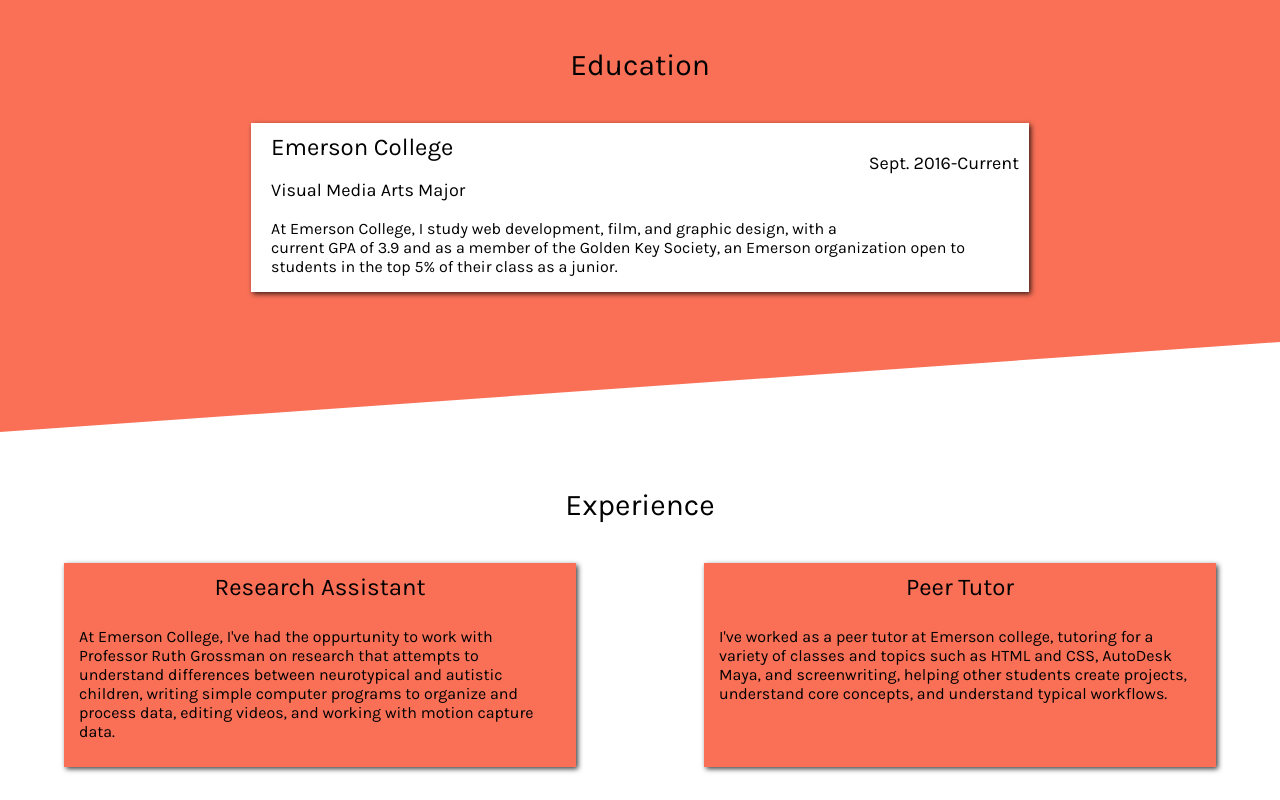
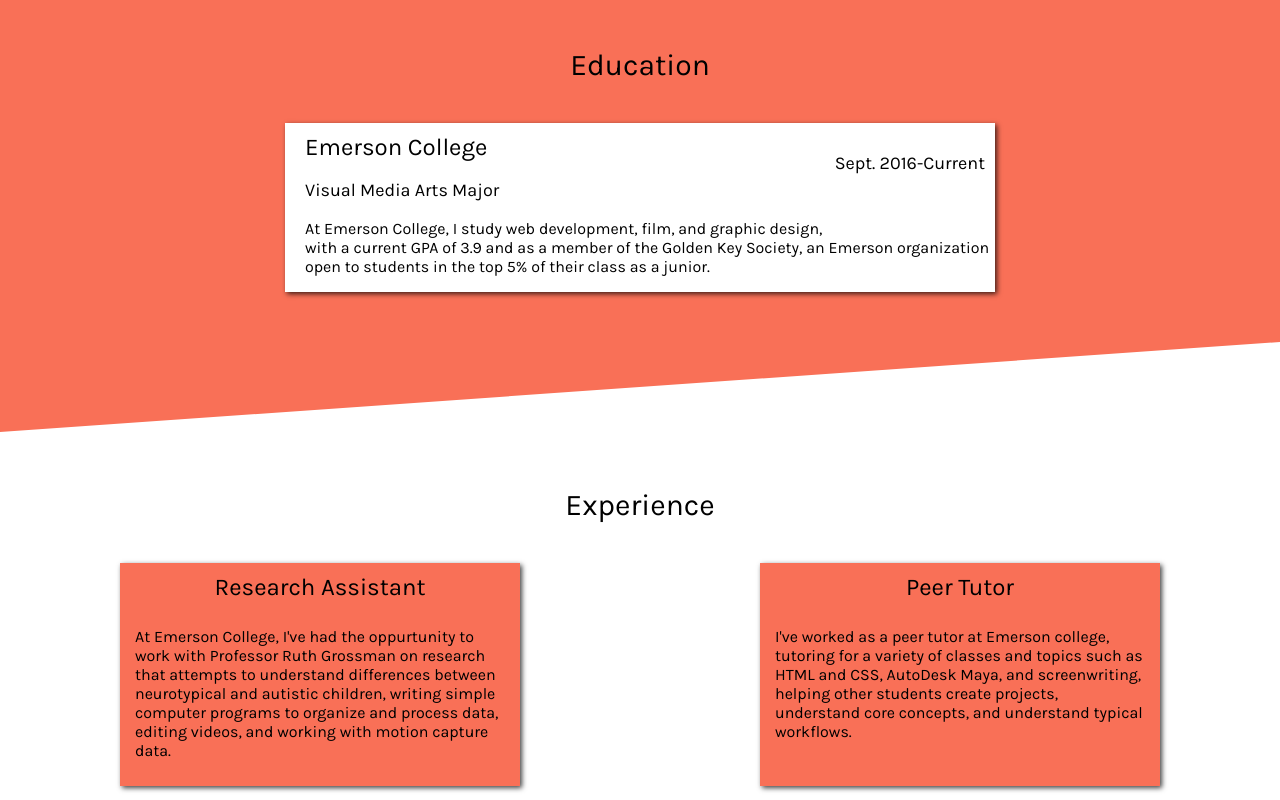
Before and after one commit to Psytew/psytew.github.io, a plain HTML site: page index.html in a window 1280 px wide. Shown: the part 1160-1960 px from the top of the page. Drawn offline with Linux system fonts and the light colour scheme; a web font is replaced by a local one.

Commit message:
Fixed Scaling Display Issues

```diff
--- a/index.css
+++ b/index.css
@@ -78,6 +78,7 @@
 	background-color: white;
 	margin: 0 auto;
 	width: 60%;
+	max-width: 700px;
 	overflow: hidden;
 	padding-left: 10px;
 	-webkit-box-shadow: 2px 2px 5px 0px rgba(0,0,0,0.75);
@@ -111,6 +112,7 @@
 .experience-box{
 	background-color: #f97057;
 	width: 40%;
+	max-width: 400px;
 	margin-left: 5%;
 	margin-right: 5%;
 	-webkit-box-shadow: 2px 2px 5px 0px rgba(0,0,0,0.75);
@@ -229,6 +231,7 @@
 
 #experience-boxes{
 	display: flex;
+	justify-content: space-around;
 }
 
 #contact{
@@ -291,6 +294,7 @@
 	}
 
 	.projects-box{
+		max-width: 500px;
 		width: 90%;
 	}
 
```
